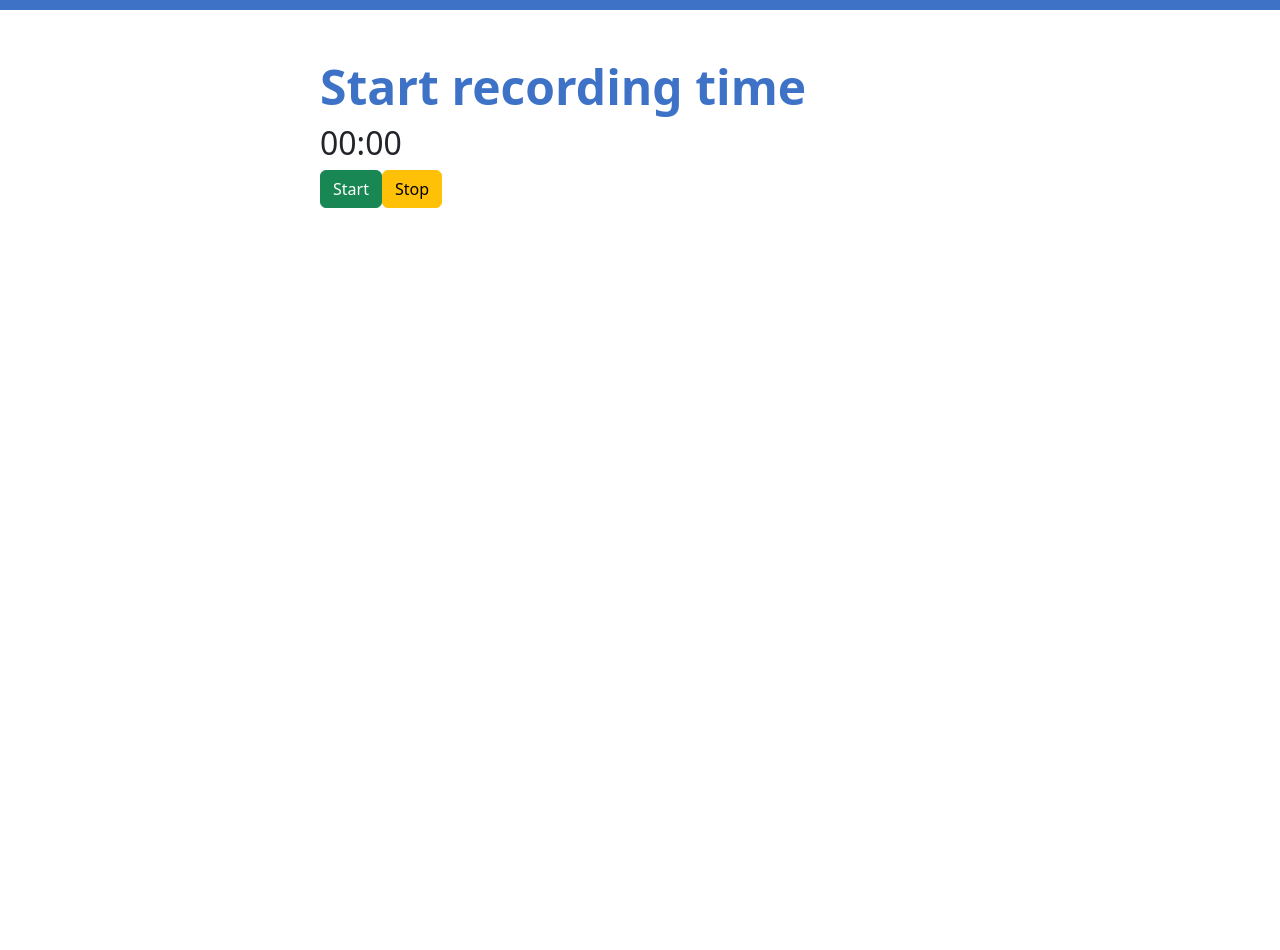
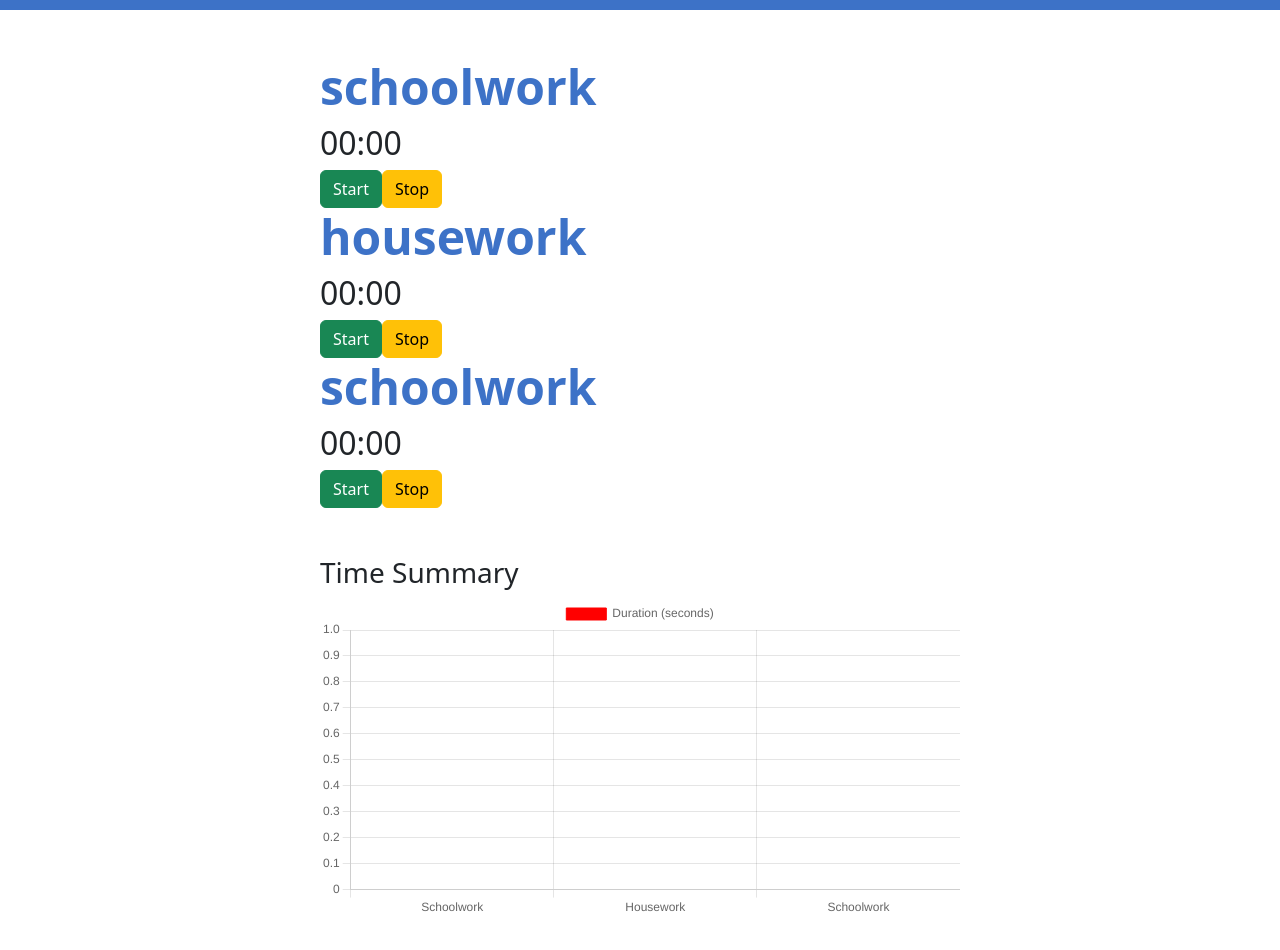
Before and after one commit to CS222-UIUC/course-project-bongo, a Next.js app in the folder nextjs/: page / in a window 1280 px wide. Shown: the part 54-1004 px from the top of the page. Before the commit the page ends 800 px from the top, so only its background shows below. Built offline with nearby package versions, Linux system fonts and the light colour scheme.

Commit message:
added BarChar.js, albeit broken

```diff
--- /dev/null
+++ b/nextjs/components/BarChart.js
@@ -0,0 +1,41 @@
+// components/BarChart.js
+
+import React, { useEffect, useRef } from 'react';
+import Chart from 'chart.js/auto';
+
+function BarChart({ data }) {
+  const chartRef = useRef(null);
+
+  useEffect(() => {
+    if (chartRef && chartRef.current) {
+      const ctx = chartRef.current.getContext('2d');
+
+      new Chart(ctx, {
+        type: 'bar',
+        data: {
+          labels: ['Schoolwork', 'Housework', 'Schoolwork'],
+          datasets: [
+            {
+              label: 'Duration (seconds)',
+              data,
+              backgroundColor: ['Red', 'Blue', 'Yellow'],
+              borderColor: ['Red', 'Blue', 'Yellow'],
+              borderWidth: 1,
+            },
+          ],
+        },
+        options: {
+          scales: {
+            y: {
+              beginAtZero: true,
+            },
+          },
+        },
+      });
+    }
+  }, [chartRef, data]);
+
+  return <canvas ref={chartRef}></canvas>;
+}
+
+export default BarChart;
--- a/nextjs/components/Stopwatch.js
+++ b/nextjs/components/Stopwatch.js
@@ -1,23 +1,35 @@
 import { useState, useRef } from 'react';
 import style from "./Stopwatch.module.css";
 import Button from 'react-bootstrap/Button';
-export default function Stopwatch(props) {
+
+export default function Stopwatch({ title, onStop }) {
   const [time, setTime] = useState(0);
   const [now, setNow] = useState(0);
+  // added so that the timer doesn't become unstoppable after clicking start twice
+  const [running, setRunning] = useState(false); // Add running state
 
   const intervalRef = useRef(0);
 
   const handleStart = () => {
-    setTime(Date.now());
-    setNow(Date.now());
-    intervalRef.current = setInterval(() => {
+    if (!running) { // Check if the timer is not running
       setTime(Date.now());
-    }, 10);
+      setNow(Date.now());
+      setRunning(true); // Set running state to true
+      // stores the repeated interval reference/ID
+      intervalRef.current = setInterval(() => {
+        setTime(Date.now());
+      }, 10);
+    }
   };
 
   const handleStop = () => {
+    // clears the repeated interval reference/ID
     clearInterval(intervalRef.current);
+    setRunning(false); // Set running state to false
+    onStop(timePassed); // Call the onStop callback with the time passed
   };
+
+
 
   let timePassed = Math.trunc((time - now) / 1000);
 
@@ -33,12 +45,17 @@ export default function Stopwatch(props) {
 
   return (
     <div className='Stopwatch'>
-      <h1 className={style.title}>Start recording time</h1>
+      <h1 className={style.title}>{title}</h1>
       <h2>{timePassed_min}:{timePassed_sec}</h2>
       <div>
         <Button variant="success" onClick={handleStart}>Start</Button>
         <Button variant="warning" onClick={handleStop}>Stop</Button>
       </div>
+
+
+
+
     </div>
+
   )
 }
--- a/nextjs/package.json
+++ b/nextjs/package.json
@@ -14,6 +14,7 @@
     "@types/node": "18.11.18",
     "aws-sdk": "^2.1292.0",
     "bootstrap": "^5.2.3",
+    "chart.js": "^4.2.1",
     "eslint": "8.31.0",
     "eslint-config-next": "13.1.1",
     "module-alias": "^2.2.2",
--- a/nextjs/pages/index.js
+++ b/nextjs/pages/index.js
@@ -1,17 +1,33 @@
+import { useState } from 'react';
 import Link from 'next/link';
 import MainNavigation from '@components/layout/MainNavigation'
 import Stopwatch from '@components/Stopwatch'
+import BarChart from '@components/BarChart';
+
 
 export default function App() {
+  const [times, setTimes] = useState([0, 0, 0]);
+
+  const handleStop = (index) => (timePassed) => {
+    setTimes((prevTimes) => {
+      const updatedTimes = [...prevTimes];
+      updatedTimes[index] = timePassed;
+      return updatedTimes;
+    });
+  };
+
   return (
     <div>
-      <Stopwatch />
+      <Stopwatch title={'schoolwork'} onStop={handleStop(0)} />
+      <Stopwatch title={'housework'} onStop={handleStop(1)} />
+      <Stopwatch title={'schoolwork'} onStop={handleStop(2)} />
 
-
-
-
+      <div className="mt-5">
+        <h3>Time Summary</h3>
+        <BarChart data={times} />
+      </div>
     </div>
-  )
+  );
 }
 
 
```
Also changed, not shown: nextjs/util/Data.js (added, +33 -0 lines), 1 other file (tests, documents, lock files or other folders).
